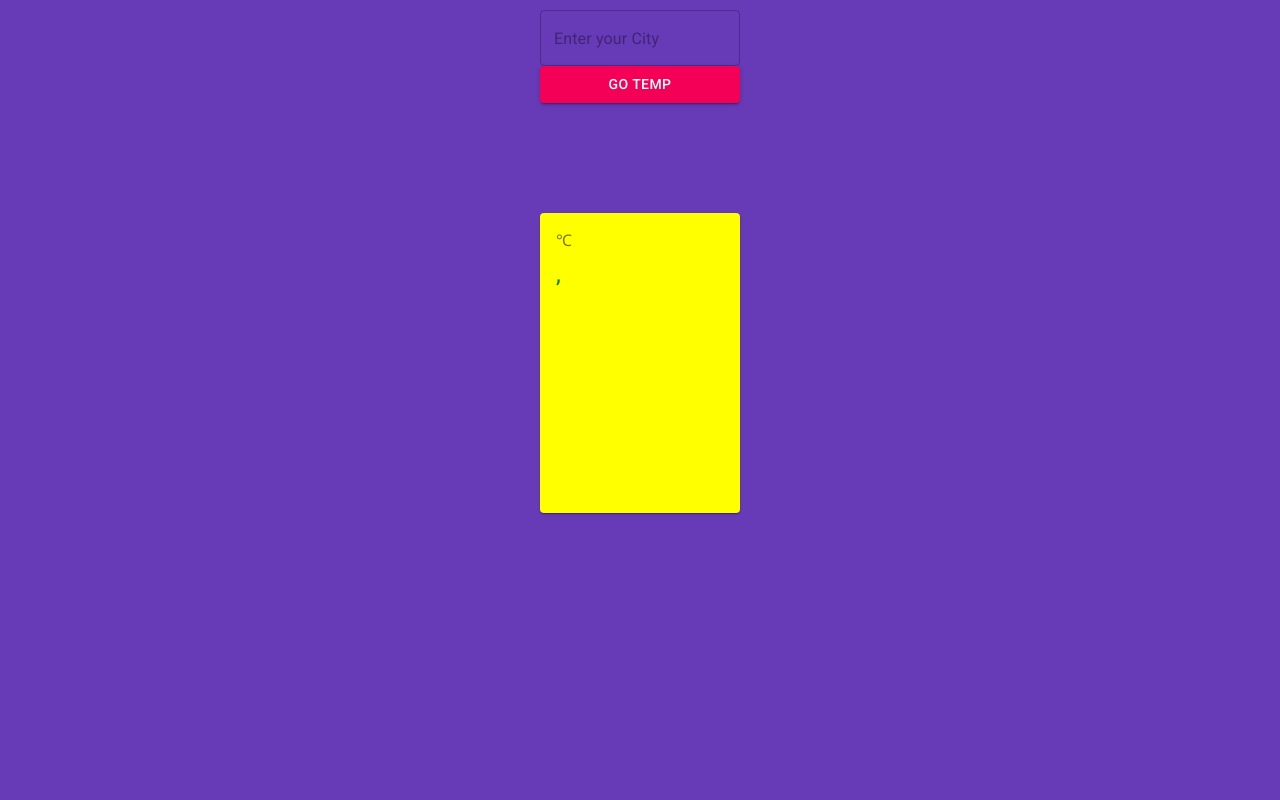
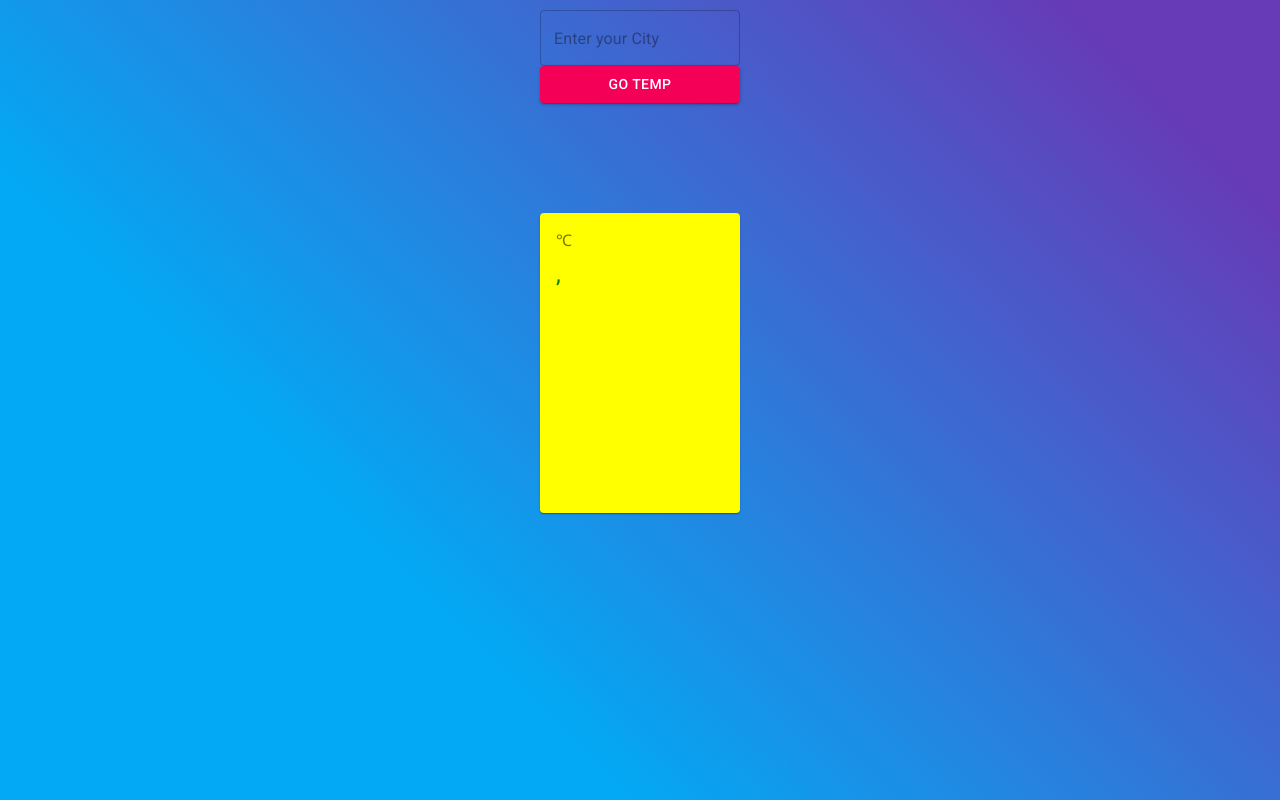
Before and after one commit to Launchpad5682/weather-app, a React (Create React App) app: page / in a window 1280 px wide. Built offline with nearby package versions, Linux system fonts and the light colour scheme; no server answers.

Commit message:
style added to the Box element

```diff
--- a/src/App.js
+++ b/src/App.js
@@ -5,7 +5,6 @@ import { fetchWeatherDataByCoordinates } from "./helper/fetchWeatherData.js";
 import { TempContext } from "./context/tempContext.js";
 import { CoordinateContext } from "./context/coordinateContext.js";
 import { Box, makeStyles } from "@material-ui/core";
-import { theme } from "./theme/theme.js";
 
 /*
 Creating the state in the parent component and passing
@@ -14,7 +13,7 @@ it down the build tree
 
 const useStyles = makeStyles((theme) => ({
   root: {
-    background: theme.palette.primary.main,
+    background: `linear-gradient(45deg, ${theme.palette.primary.accent} 30%, ${theme.palette.primary.main} 90%)`,
     color: "green",
     height: "100vh",
   },
```
